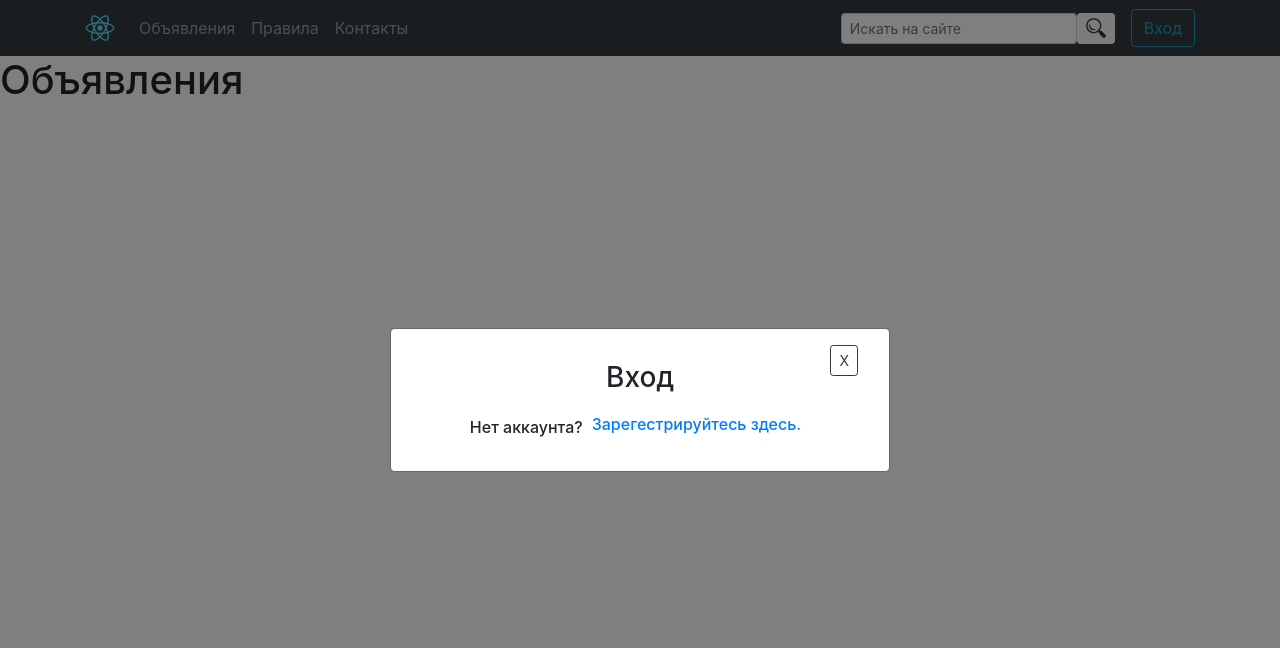
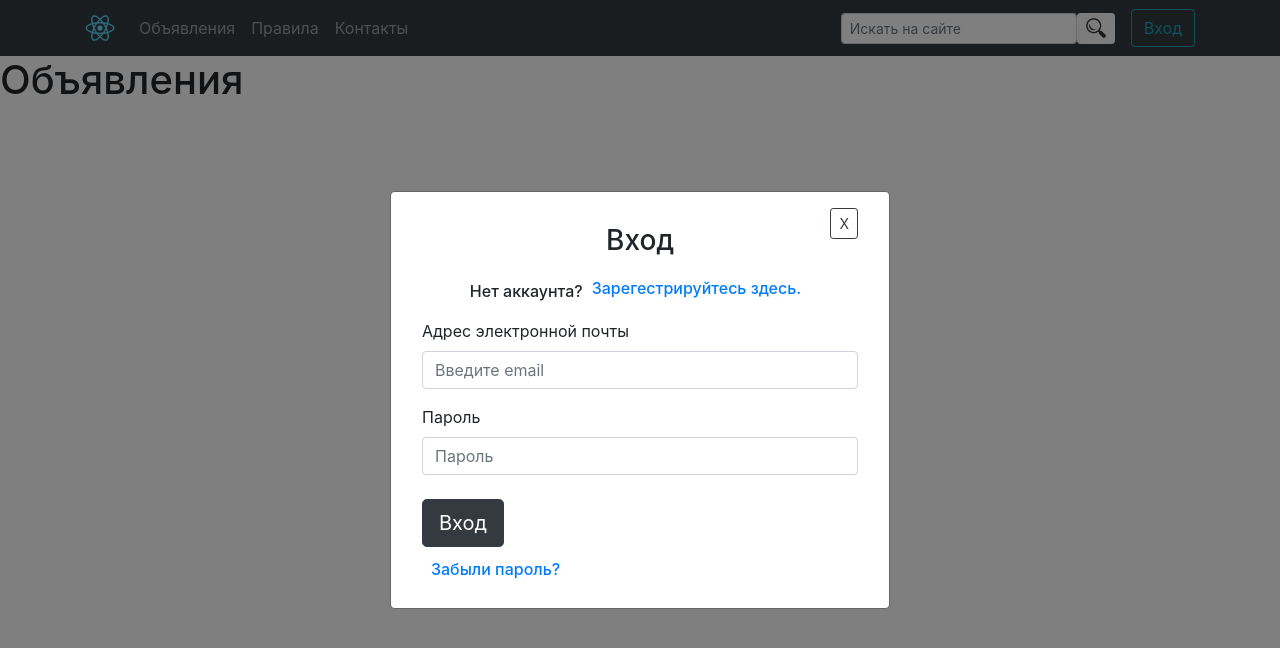
Before and after one commit to maxerokhovets/freeadsfrontend, a React (Create React App) app: page / in a window 1280 px wide. Both pictures are taken after a click on the button "Вход". Shown: the top 648 px of the page. Built offline with nearby package versions, Linux system fonts and the light colour scheme.

Commit message:
Login form is done

```diff
--- a/src/Components/Header.js
+++ b/src/Components/Header.js
@@ -1,5 +1,5 @@
 import React, { Component } from 'react';
-import { Navbar, Container, NavbarBrand, Nav, NavLink, Form, FormControl, Button, Modal, Row, Col } from 'react-bootstrap';
+import { Navbar, Container, NavbarBrand, Nav, NavLink, Form, FormControl, Button, Modal, Row, Col, Tooltip, OverlayTrigger } from 'react-bootstrap';
 import logo from './logo192.png';
 import NavbarToggle from 'react-bootstrap/esm/NavbarToggle';
 import NavbarCollapse from 'react-bootstrap/esm/NavbarCollapse';
@@ -8,7 +8,8 @@ import { Route, BrowserRouter, Switch, Link } from "react-router-dom";
 import Home from '../Pages/Home';
 import About from '../Pages/About';
 import Contacts from '../Pages/Contacts';
-import closeIcon from './close-icon.png';
+import LoginForm from './LoginForm';
+
 
 
 export default class Header extends Component {
@@ -86,7 +87,34 @@ export default class Header extends Component {
                             </Row>
                             <Row>
                                 <Col className="text-center mt-2">
-                                    <h6>Нет аккаунта?<Button variant="link" size="sm"><h6>Зарегестрируйтесь здесь.</h6></Button></h6>
+                                    <h6>Нет аккаунта?
+                                        <OverlayTrigger placement="bottom-end" delay="500"
+                                            overlay={
+                                                <Tooltip>
+                                                    <h7>Регистрация на сайте</h7>
+                                                </Tooltip>
+                                            }>
+                                            <Button variant="link" size="sm"><h6>Зарегестрируйтесь здесь.</h6></Button>
+                                        </OverlayTrigger>
+                                    </h6>
+                                </Col>
+                            </Row>
+                            <Row>
+                                <Col className="text-left">
+                                    <LoginForm />
+                                </Col>
+                            </Row>
+                            <Row>
+                                <Col className="mt-2">
+                                    <OverlayTrigger placement="bottom-end" delay="500"
+                                    overlay={
+                                        <Tooltip>
+                                            <h7>Восстановление пароля</h7>
+                                        </Tooltip>
+                                    }
+                                    >
+                                        <Button variant="link" size="sm"><h6>Забыли пароль?</h6></Button>
+                                    </OverlayTrigger>
                                 </Col>
                             </Row>
                         </Container>
--- /dev/null
+++ b/src/Components/LoginForm.js
@@ -0,0 +1,25 @@
+import React, { Component } from "react";
+import { Button, Form } from "react-bootstrap";
+
+export default class LoginForm extends Component {
+    render() {
+        return (
+            <>
+                <Form>
+                    <Form.Group className="mb-3" controlId="formBasicEmail">
+                        <Form.Label>Адрес электронной почты</Form.Label>
+                        <Form.Control type="email" placeholder="Введите email" />
+                    </Form.Group>
+
+                    <Form.Group className="mb-4" controlId="formBasicPassword">
+                        <Form.Label className="text-left">Пароль</Form.Label>
+                        <Form.Control type="password" placeholder="Пароль" />
+                    </Form.Group>
+                    <Button variant="dark" size="lg" type="submit">
+                        Вход
+                    </Button>
+                </Form>
+            </>
+        );
+    }
+}
```
Also changed, not shown: src/Components/close-icon.png (deleted).
